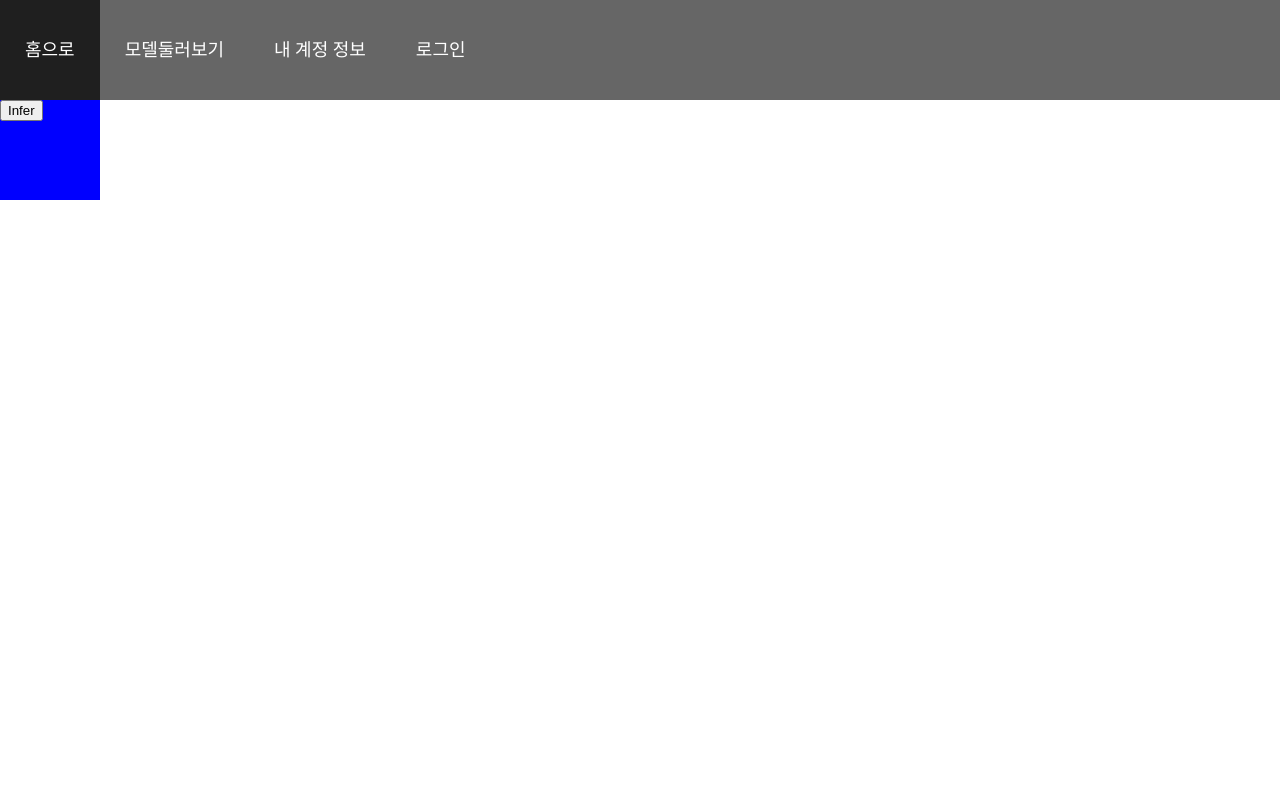
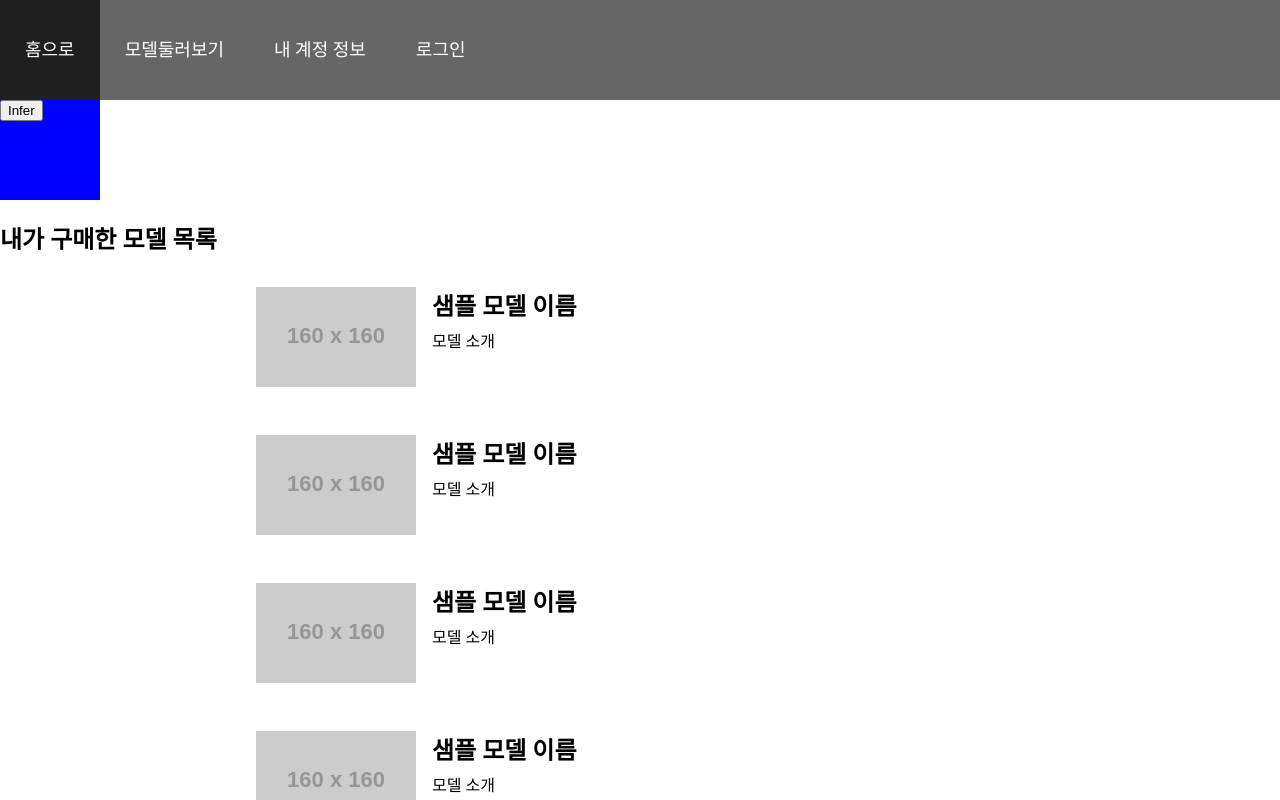
Before and after one commit to AiArtrator/AiArtrator-front, a React (Create React App) app: page /MyInfo in a window 1280 px wide. Shown: the top 800 px of the page. Built offline with nearby package versions, Linux system fonts and the light colour scheme; the HTML template or start-up script is replaced by a standard one.

Commit message:
feat: App.js에 디버깅 위해서 주석 추가

```diff
--- a/src/App.js
+++ b/src/App.js
@@ -14,6 +14,9 @@ function App() {
 	return (
 		<div className="App">
 			<NavBar />
+			<Test />
+			<OwnNetworksPage />{' '}
+			{/*  App에서 이렇게 하면 화면에 잘 보임!!!!SCSS문제인듯 */}
 			<Routes>
 				<Route path="/" component={MainPage} exact={true} />
 				<Route path="/NetworkLists" component={NetworkListPage} />
@@ -21,7 +24,6 @@ function App() {
 				<Route path="/OwnNetworks" component={OwnNetworksPage} />
 				<Route path="/MyInfo" component={MyInfoPage} />
 			</Routes>
-			<Test />
 		</div>
 	);
 }
--- a/src/components/NavBar/ModelLists/Index.js
+++ b/src/components/NavBar/ModelLists/Index.js
@@ -4,7 +4,7 @@ import { Link } from 'react-router-dom';
 const Index = () => {
 	return (
 		<>
-			<Link to="/OwnNetworks"> 모델둘러보기 </Link>
+			<Link to="/NetworkLists"> 모델둘러보기 </Link>
 		</>
 	);
 };
```
